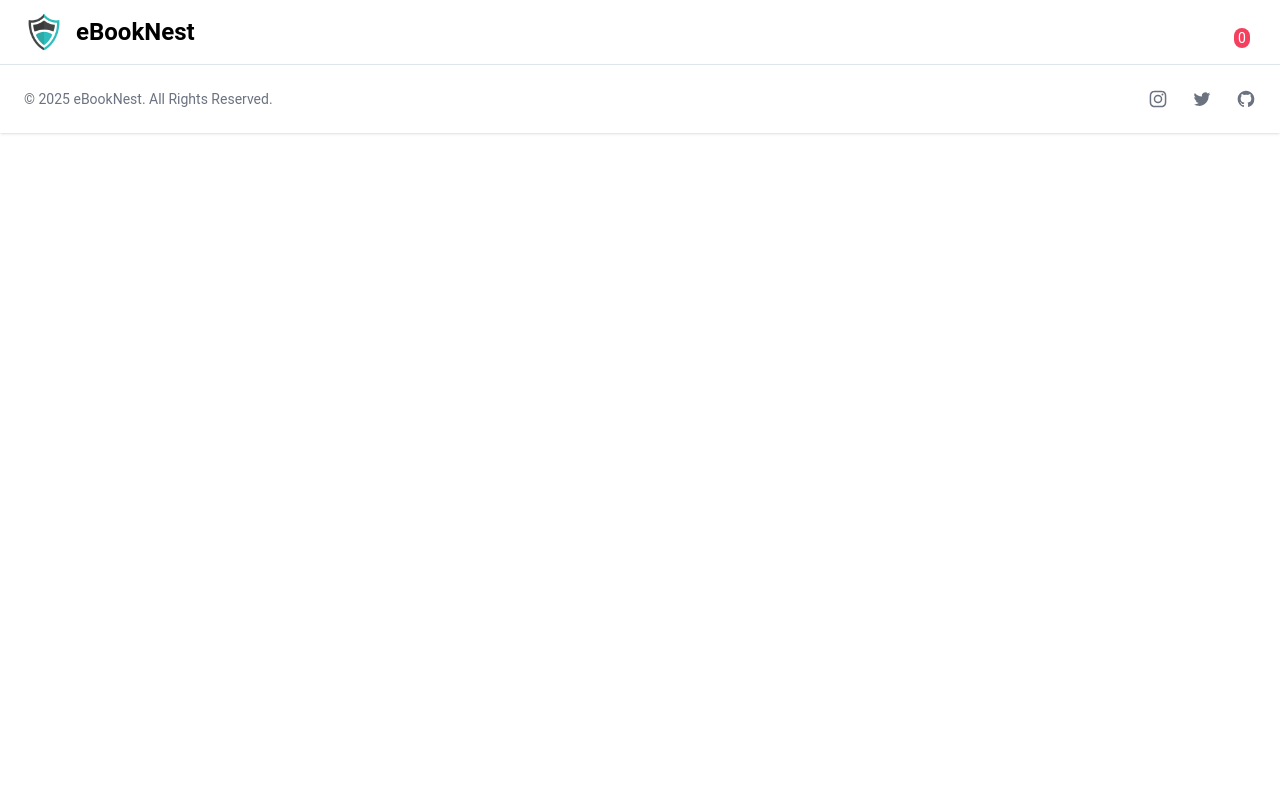
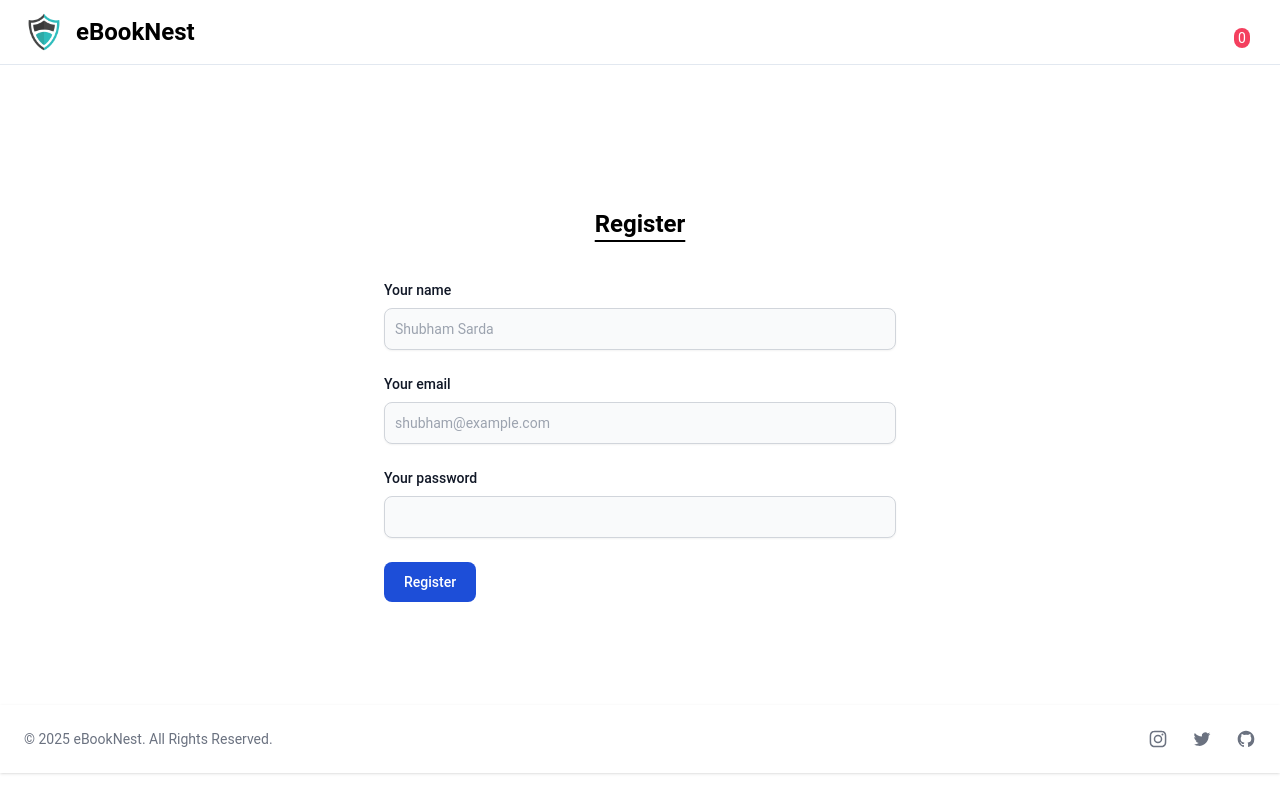
Before and after one commit to AbstractLK/eBookNest, a React (Create React App) app: page /register in a window 1280 px wide. Shown: the top 786 px of the page. Built offline with nearby package versions, Linux system fonts and the light colour scheme.

Commit message:
create login & register page

```diff
--- a/src/pages/Login.js
+++ b/src/pages/Login.js
@@ -0,0 +1,20 @@
+export const Login = () => {
+    return (
+      <main className="flex items-center justify-center ">
+        <section className="w-full max-w-lg">
+          <p className="text-2xl text-center font-semibold dark:text-slate-100 my-10 underline underline-offset-8">Login</p>
+          <form>
+            <div className="mb-6">
+                <label htmlFor="email" className="block mb-2 text-sm font-medium text-gray-900 dark:text-gray-300">Your email</label>
+                <input type="email" id="email" className="bg-gray-50 border border-gray-300 text-gray-900 text-sm rounded-lg focus:ring-blue-500 focus:border-blue-500 block w-full p-2.5 dark:bg-gray-700 dark:border-gray-600 dark:placeholder-gray-400 dark:text-white dark:focus:ring-blue-500 dark:focus:border-blue-500" placeholder="shubham@example.com" required autoComplete="off" />
+            </div>
+            <div className="mb-6">
+                <label htmlFor="password" className="block mb-2 text-sm font-medium text-gray-900 dark:text-gray-300">Your password</label>
+                <input type="password" id="password" className="bg-gray-50 border border-gray-300 text-gray-900 text-sm rounded-lg focus:ring-blue-500 focus:border-blue-500 block w-full p-2.5 dark:bg-gray-700 dark:border-gray-600 dark:placeholder-gray-400 dark:text-white dark:focus:ring-blue-500 dark:focus:border-blue-500" required />
+            </div>
+            <button type="submit" className="text-white bg-blue-700 hover:bg-blue-800 focus:ring-4 focus:outline-none focus:ring-blue-300 font-medium rounded-lg text-sm w-full sm:w-auto px-5 py-2.5 text-center dark:bg-blue-600 dark:hover:bg-blue-700 dark:focus:ring-blue-800">Log In</button>
+          </form>
+        </section>
+      </main>
+    )
+}
--- a/src/pages/Register.js
+++ b/src/pages/Register.js
@@ -0,0 +1,84 @@
+export const Register = () => {
+
+  const handleSubmit = async (e) => {
+    e.preventDefault();
+    const userData = {
+      name: e.target.name.value,
+      email: e.target.email.value,
+      password: e.target.password.value,
+    };
+    const res = await fetch("http://localhost:8000/register", {
+      method: "POST",
+      headers: { "content-Type": "application/json" },
+      body: JSON.stringify(userData),
+    });
+    const data = await res.json();
+    console.log(data);
+  };
+
+  return (
+    <main className="flex items-center justify-center ">
+      <section className="w-full max-w-lg">
+        <p className="text-2xl text-center font-semibold dark:text-slate-100 my-10 underline underline-offset-8">
+          Register
+        </p>
+
+        <form onSubmit={handleSubmit}>
+          <div className="mb-6">
+            <label
+              htmlFor="name"
+              className="block mb-2 text-sm font-medium text-gray-900 dark:text-gray-300"
+            >
+              Your name
+            </label>
+            <input
+              type="name"
+              id="name"
+              className="shadow-sm bg-gray-50 border border-gray-300 text-gray-900 text-sm rounded-lg focus:ring-blue-500 focus:border-blue-500 block w-full p-2.5 dark:bg-gray-700 dark:border-gray-600 dark:placeholder-gray-400 dark:text-white dark:focus:ring-blue-500 dark:focus:border-blue-500 dark:shadow-sm-light"
+              placeholder="Shubham Sarda"
+              required
+              autoComplete="off"
+            />
+          </div>
+          <div className="mb-6">
+            <label
+              htmlFor="email"
+              className="block mb-2 text-sm font-medium text-gray-900 dark:text-gray-300"
+            >
+              Your email
+            </label>
+            <input
+              type="email"
+              id="email"
+              className="shadow-sm bg-gray-50 border border-gray-300 text-gray-900 text-sm rounded-lg focus:ring-blue-500 focus:border-blue-500 block w-full p-2.5 dark:bg-gray-700 dark:border-gray-600 dark:placeholder-gray-400 dark:text-white dark:focus:ring-blue-500 dark:focus:border-blue-500 dark:shadow-sm-light"
+              placeholder="shubham@example.com"
+              required
+              autoComplete="off"
+            />
+          </div>
+          <div className="mb-6">
+            <label
+              htmlFor="password"
+              className="block mb-2 text-sm font-medium text-gray-900 dark:text-gray-300"
+            >
+              Your password
+            </label>
+            <input
+              type="password"
+              id="password"
+              className="shadow-sm bg-gray-50 border border-gray-300 text-gray-900 text-sm rounded-lg focus:ring-blue-500 focus:border-blue-500 block w-full p-2.5 dark:bg-gray-700 dark:border-gray-600 dark:placeholder-gray-400 dark:text-white dark:focus:ring-blue-500 dark:focus:border-blue-500 dark:shadow-sm-light"
+              required
+              minLength="7"
+            />
+          </div>
+          <button
+            type="submit"
+            className="text-white bg-blue-700 hover:bg-blue-800 focus:ring-4 focus:outline-none focus:ring-blue-300 font-medium rounded-lg text-sm px-5 py-2.5 text-center dark:bg-blue-600 dark:hover:bg-blue-700 dark:focus:ring-blue-800"
+          >
+            Register
+          </button>
+        </form>
+      </section>
+    </main>
+  );
+};
--- a/src/pages/index.js
+++ b/src/pages/index.js
@@ -1,3 +1,5 @@
 export { HomePage } from './Home/HomePage';
 export { ProductsList } from './Products/ProductsList';
 export { ProductDetails } from './ProductDetails';
+export { Login } from './Login';
+export { Register } from './Register';
--- a/src/routes/AllRoutes.js
+++ b/src/routes/AllRoutes.js
@@ -1,6 +1,6 @@
 import React from 'react'
 import {Routes, Route} from 'react-router-dom';
-import {HomePage, ProductDetails, ProductsList} from '../pages';
+import {HomePage, Login, ProductDetails, ProductsList, Register} from '../pages';
 
 export const AllRoutes = () => {
   return (
@@ -9,6 +9,8 @@
             <Route path='/' element={<HomePage/>}></Route>
             <Route path='/products' element={<ProductsList/>}></Route>
             <Route path='/products/:id' element={<ProductDetails/>}></Route>
+            <Route path='login' element={<Login/>}></Route>
+            <Route path='register' element={<Register/>}></Route>
         </Routes>
     </>
   )
```
